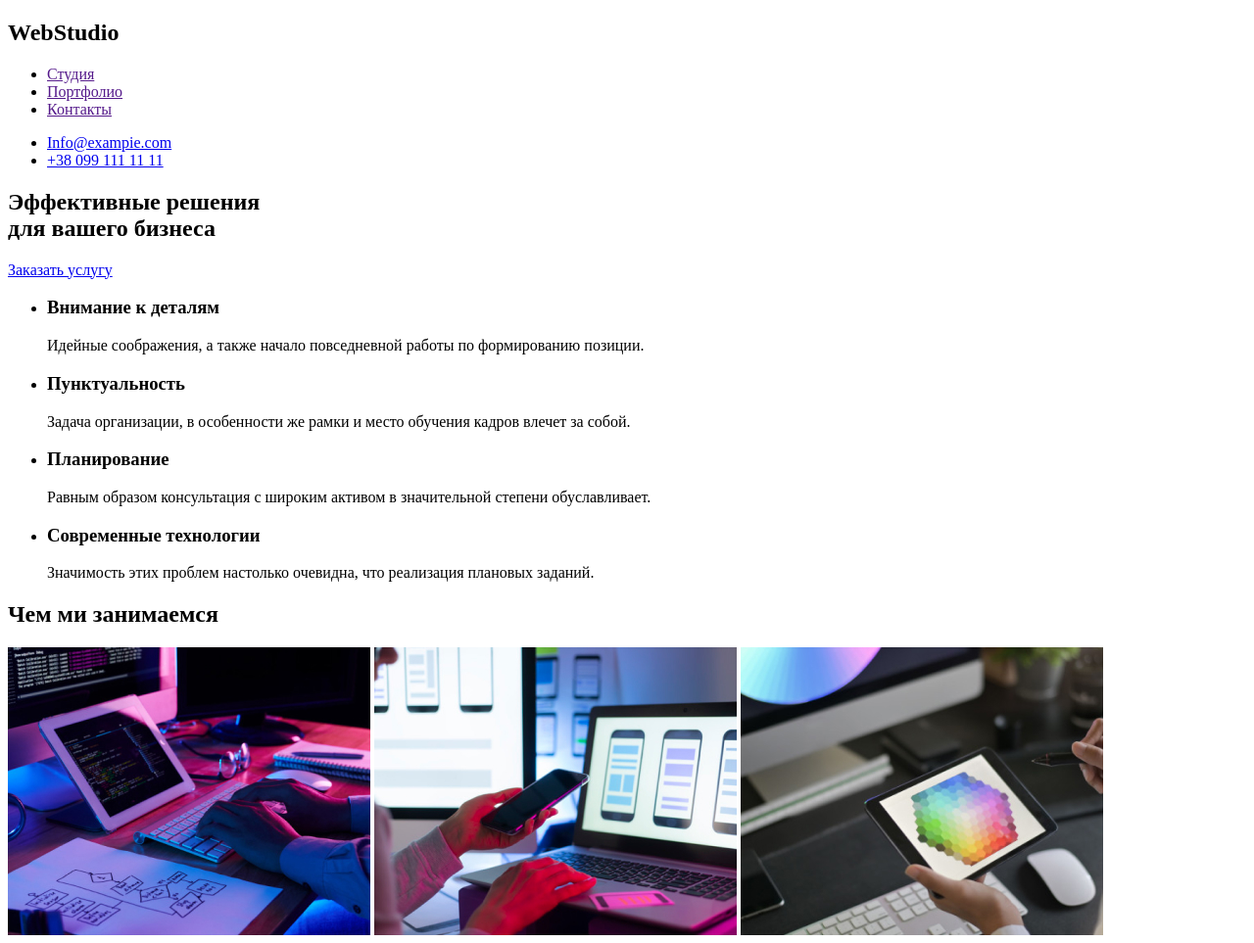
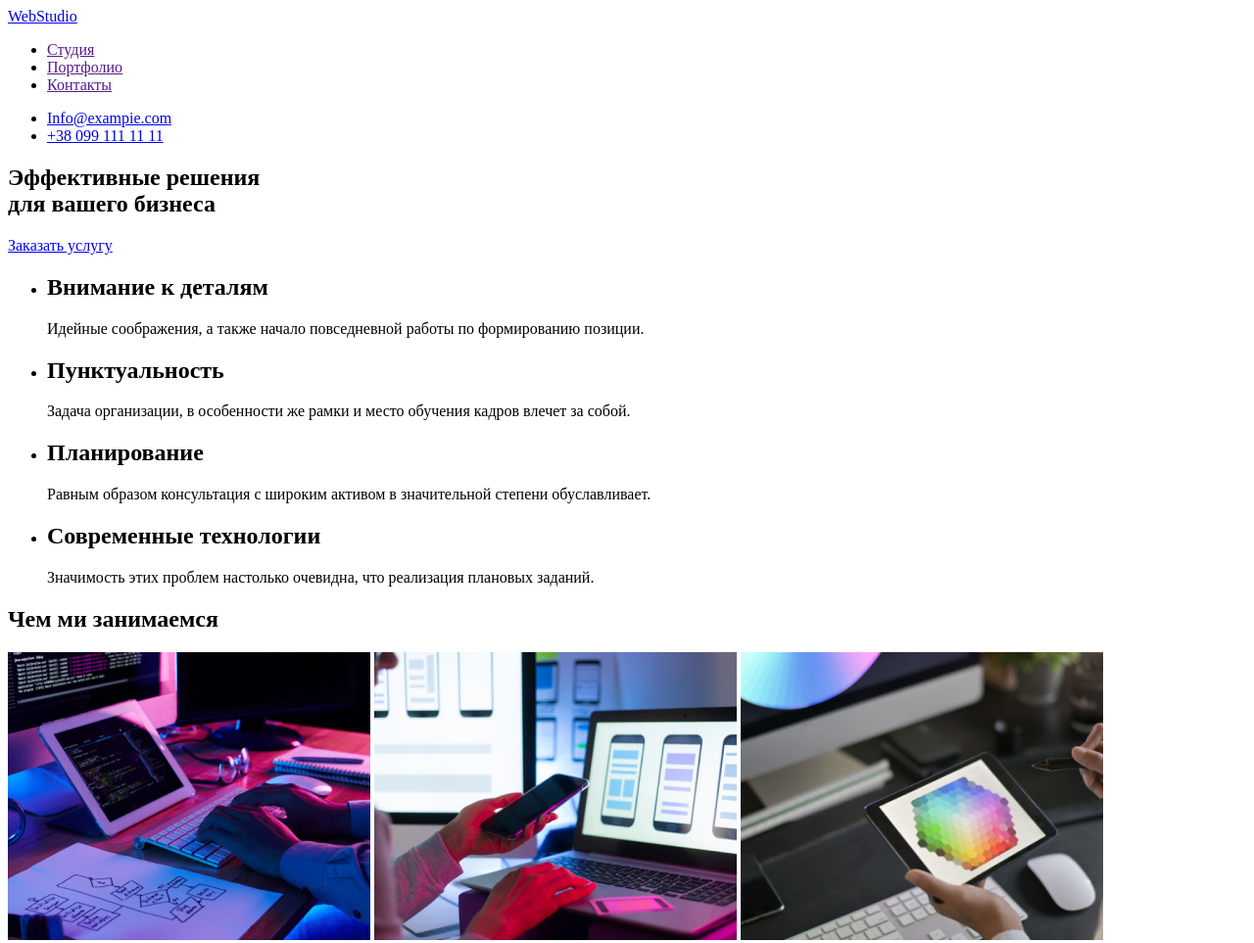
Before and after one commit to VasilFrankivskiy/goit-markup-hw-01, a plain HTML site: page index.html in a window 1280 px wide. Shown: the top 963 px of the page at 98% size. Drawn offline with Linux system fonts and the light colour scheme.

Commit message:
pravki pid vebinar

```diff
--- a/index.html
+++ b/index.html
@@ -9,8 +9,8 @@
     <header>
     <!--Шапка з навігацією-->
      <nav>
-       <h2>WebStudio</h2>
-       <ul>                     <!--В майбутньому ВКАЗАТИ ПОСИЛАНЯ НА СТОРІНКИ-->
+         <a href="https://WebStudio.ua">WebStudio</a>
+         <ul>                     <!--В майбутньому ВКАЗАТИ ПОСИЛАНЯ НА СТОРІНКИ-->
            <li><a href=""> Студия</a></li>
            <li><a href="">Портфолио</a></li>
            <li><a href="">Контакты</a></li>
@@ -36,19 +36,19 @@
         <section>
         <ul>          <!--в css незабути перевести в горизонтальний список-->
         <li>
-            <h3>Внимание к деталям</h3>
+            <h2>Внимание к деталям</h2>
             <p>Идейные соображения, а также начало повседневной работы по формированию позиции.</p>
             </li>
         <li>
-            <h3>Пунктуальность</h3>
+            <h2>Пунктуальность</h2>
             <p>Задача организации, в особенности же рамки и место обучения кадров влечет за собой.</p>
             </li>
         <li>
-            <h3>Планирование</h3>
+            <h2>Планирование</h2>
             <p>Равным образом консультация с широким активом в значительной степени обуславливает.</p>
         </li>
         <li>
-            <h3>Современные технологии</h3>
+            <h2>Современные технологии</h2>
             <p>Значимость этих проблем настолько очевидна, что реализация плановых заданий.</p>
         </li>
         </ul>
```
